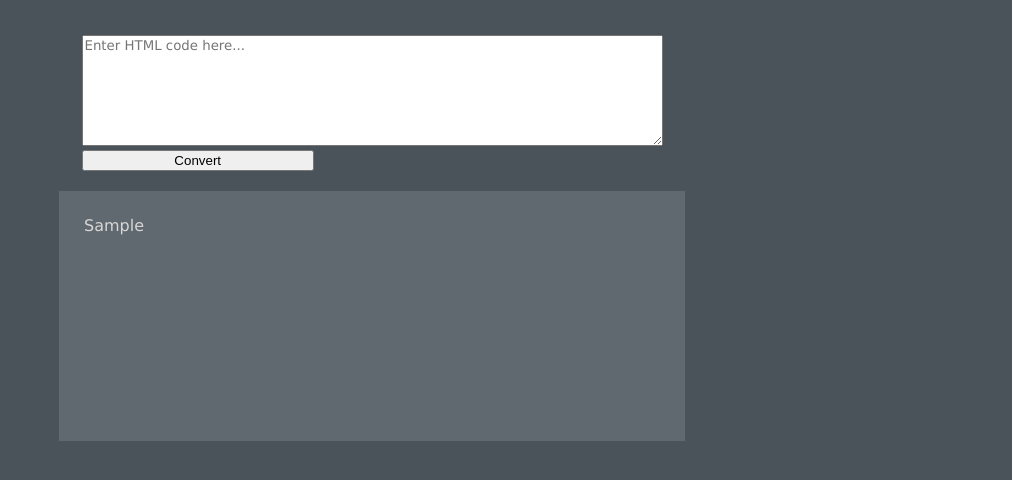
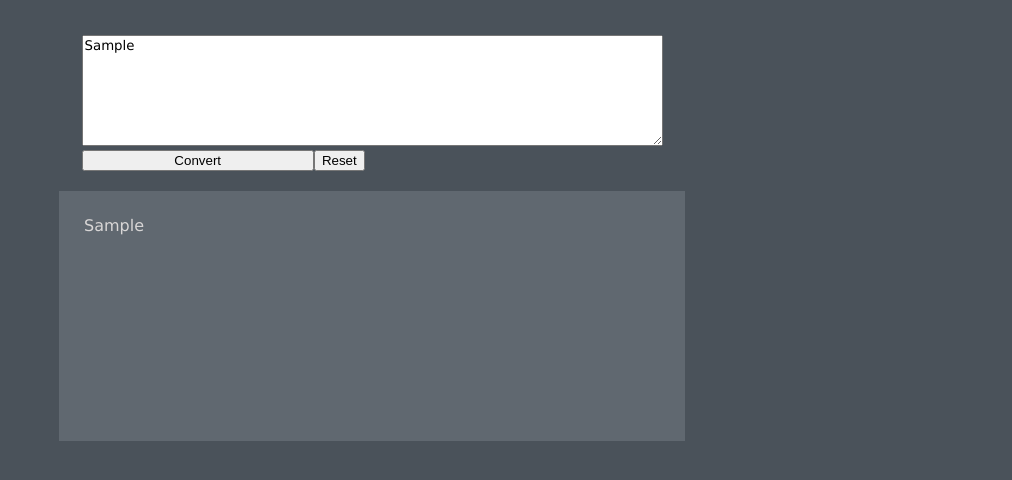
Before and after one commit to alangriffinPSP/HTMLtoOWL-Converter, a plain HTML site: page index.html in a window 1280 px wide. Both pictures are taken after typing "Sample" into the empty fields and a click on the button "Convert". Shown: the part 84-564 px from the top of the page, without its empty margins (268-1280 px from the left). Drawn offline with nearby package versions, Linux system fonts and the light colour scheme.

Commit message:
First update

```diff
--- a/index.html
+++ b/index.html
@@ -16,6 +16,7 @@
 	<div id="heading">
 		<h2>OWL CONVERTER</h2>
 		<h6 id="author-small">By ALAN GRIFFIN</h6>
+		<!-- &lt;div&gt;&lt;/div&gt; -->
 	</div>
 
 	<main id="main">
@@ -24,7 +25,8 @@
 			<form id="conversionForm">
 				<textarea id="userHTML" cols="80" rows="7" placeholder="Enter HTML code here..." autofocus></textarea>
 			</form>
-			<button id="convert" type="submit">Convert</button>
+			<button id="convert" type="submit">Convert</button><button id="reset" type="submit">Reset</button>
+			<!-- <div>(:div "")</div> -->
 		</div>
 		<div id="outputContainer">
 			OWL outputs here...
--- a/owlConverter.css
+++ b/owlConverter.css
@@ -77,33 +77,13 @@ a:hover {
 }
 
 #outputContainer {
+    display: none;
     margin-top: 20px;
     margin-left: auto;
     margin-right: auto;
     padding: 25px;
+    color: #d8d6d6;
     background: var(--linkhover);
     width: 45%;
     height: 200px;
 }
-
-/* @media (max-width: 500px) {
-    #sidebar {
-        display: none;
-        position: absolute;
-        border-right: solid 2px #49647e;
-        border-top: solid 2px #49647e;
-        padding-right: 20px;
-    }
-
-    #menutoggle~label {
-        display: block;
-    }
-
-    #author {
-        display: none;
-    }
-
-    #author-small {
-        display: block;
-    }
-} */
--- a/owlConverter.js
+++ b/owlConverter.js
@@ -1,11 +1,33 @@
+//WORKING (I think!)
+// Closing tags identified
+// Opening tags identified
+// Output pane working
+// Tag content
+// Tag attributes
+// Nested tags
+// Auto closing tags detected
+
+//NOT WORKING
+// Empty div undetected
+// Script tags handled correctly?
+
+//REGEX EXPRESSIONS
+// /<\/.*?>/gm    </xxxx> closing tag
+// /\/\s?>/gm   Auto closing tag
+// /</g         <
+// />/g         >
+// /=/g         =
+// /(?<=>)\s*([^<\s][^<]*?[^<\s])\s*(?=<)/gm  'Content' after opening tag, before closing tag, multiline, ignore whitespace
+
 $(document).ready(function () {
 
     //Object for methods to run on page load
-    class PageLoad {
-        constructor() { }
+    const pageLoad = {
+
         clearForm() {
-            $('#conversionForm').trigger('reset')
-        }
+            $('#conversionForm').trigger('reset');
+            $('#outputContainer').hide().html();
+        },
 
         themeSet() {
             if ($('html').attr('data-theme') == 'dark') {
@@ -15,12 +37,68 @@ $(document).ready(function () {
             }
         }
     }
-    //New object created from PageLoad class
-    const freshPage = new PageLoad();
 
-    class UserInteraction {
-        constructor() { }
+    const codeConversion = {
 
+        receiveHTML() {
+            let HTMLInput = $('#userHTML').val();
+
+            if (!HTMLInput) {
+                return;
+            }
+            codeConversion.tagContentDetection(HTMLInput);
+        },
+
+        //Detects html tag content and encases in quote marks
+        tagContentDetection(input) {
+            const matchCase = input.match(/(?<=>)\s*([^<\s][^<]*?[^<\s])\s*(?=<)/gm);
+
+            if (input.match(/(?<=>)\s*([^<\s][^<]*?[^<\s])\s*(?=<)/gm)) {
+
+                let newString = input;
+                matchCase.forEach(function (match) {
+                    newString = newString.replace(match, ' "' + match + '" ');
+                });
+                codeConversion.stepOne(newString);
+                return;
+            }
+            codeConversion.processSlash(input);
+            return (input);
+        },
+
+        //Replaces forward slash
+        processSlash(input) {
+            let slash = input.replace(/<\/.*?>/gm, ')').replace(/\/\s?>/gm, ' "" )');
+            this.processLessThan(slash);
+        },
+
+        //Replaces less than
+        processLessThan(input) {
+            let lessThan = input.replace(/</g, '(:');
+            this.processMoreThan(lessThan);
+        },
+
+        //Replaces more than
+        processMoreThan(input) {
+            let moreThan = input.replace(/>/g, ' ');
+            this.processEquals(moreThan);
+        },
+
+        //Replaces equals
+        processEquals(input) {
+            let equals = input.replace(/=/g, ': ');
+            console.log(`Current state = ${equals}`);
+            this.processEmptyTag(equals);
+        },
+
+        processEmptyTag(input) {
+            console.log(input);
+            pageElements.displayOWL(input);
+        }
+    }
+
+    //Handles page elements
+    const pageElements = {
         changeTheme() {
             if ($('html').attr('data-theme') == 'dark') {
                 ($('html').attr('data-theme', 'light'));
@@ -29,49 +107,29 @@ $(document).ready(function () {
                 ($('html').attr('data-theme', 'dark'));
                 $('#theme-change').html('LIGHTER');
             }
-        }
+        },
 
-        replaceHTML(input) { //This method will do the conversion against regex and return to node method
-            // const regex = [/</, />/, /\//, /=/];
+        //Receives converted HTML and displays in output pane
+        displayOWL(OWLOutput) {
+            $('#outputContainer').show().html(OWLOutput);
+        },
 
-            // $.each(regex, function(index, value){
-            //     console.log(index + ':' + value);
-            //     console.log("user input = " + input)
-            // })
+        convertClickListener() {
+            $('#convert').click(codeConversion.receiveHTML);
+        },
 
-            const newOutput = input.replace(/</g, "(:").replace(/>/g, ")").replace(/\//g, "").replace(/=/g, ": ");
-            console.log("newOutput " + newOutput);
-            return newOutput;
-
-        }
-        createNode() {
-            let $htmlInput = $('#userHTML').val();
-
-            if (!$htmlInput){
-                return
-            }
-            const output = interact.replaceHTML($htmlInput);
-            // console.log(output);
-
-            $('#outputContainer').html(output);
-            $(window).scrollTop(0);
-            freshPage.clearForm();
-        }
-
-        formClickListener() {
-            $('#convert').click(this.createNode);
+        resetClickListener() {
+            $('#reset').click(pageLoad.clearForm);
         }
     }
 
-    //New object created from UserInteraction class
-    const interact = new UserInteraction();
-    interact.formClickListener();
-
     //User controlled method calls
-    $("#theme-change").click(interact.changeTheme);
+    $("#theme-change").click(pageElements.changeTheme);
 
     //Methods run on page load
-    freshPage.clearForm();
-    freshPage.themeSet();
+    pageElements.convertClickListener();
+    pageElements.resetClickListener();
+    pageLoad.clearForm();
+    pageLoad.themeSet();
 
 });
```
Also changed, not shown: 1 other file.
